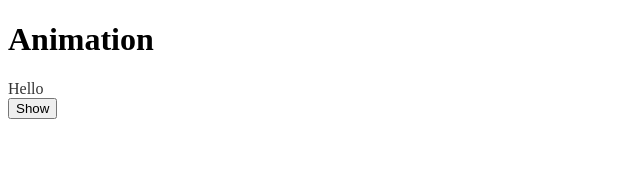
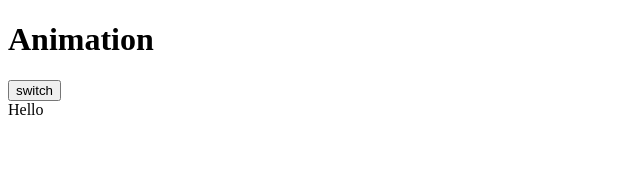
Before and after one commit to kadokichi/vue-lesson, a Vue app in the folder vue-lesson/: page / in a window 1280 px wide. Shown: the top 170 px of the page, without its empty margins (0-640 px from the left). Built offline with nearby package versions, Linux system fonts and the light colour scheme.

Commit message:
Transition

```diff
--- a/vue-lesson/src/App.vue
+++ b/vue-lesson/src/App.vue
@@ -5,33 +5,29 @@
 
 <template>
   <h1>Animation</h1>
-  <div :class="{ 'opacity-80': isShow, 'opacity-20': !isShow }">Hello</div>
-  <button @click="isShow = !isShow">Show</button>
+  <button @click="isShow = !isShow">switch</button>
+  <Transition>
+    <div v-if="isShow">Hello</div>
+  </Transition>
 </template>
 
 <style scoped>
-  div {
+  .v-enter-from {
+    opacity: 0;
+  }
+  .v-enter-active {
     transition: opacity 1s;
-    animation: slide 1s;
   }
-
-  .opacity-80 {
-    opacity: 0.8;
+  .v-enter-to {
+    opacity: 1;
   }
-
-  .opacity-20 {
-    opacity: 0.2;
+  .v-leave-from {
+    opacity: 1;
   }
-
-  @keyframes slide {
-    0% {
-      transform: translateX(0);
-    }
-    50% {
-      transform: translateX(100px);
-    }
-    100% {
-      transform: translateX(0);
-    }
+  .v-leave-active {
+    transition: opacity 1s;
+  }
+  .v-leave-to {
+    opacity: 0;
   }
 </style>
```
